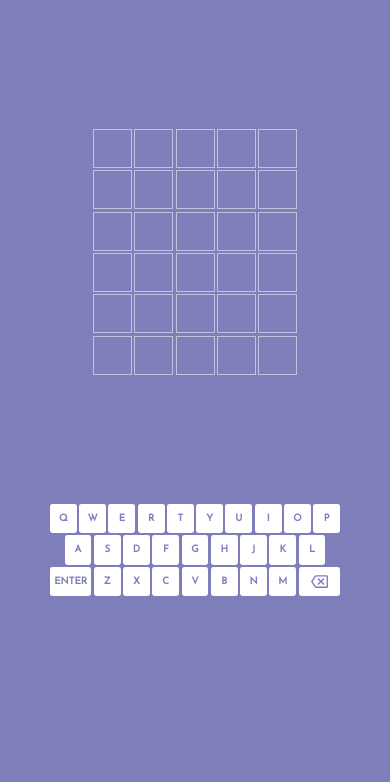
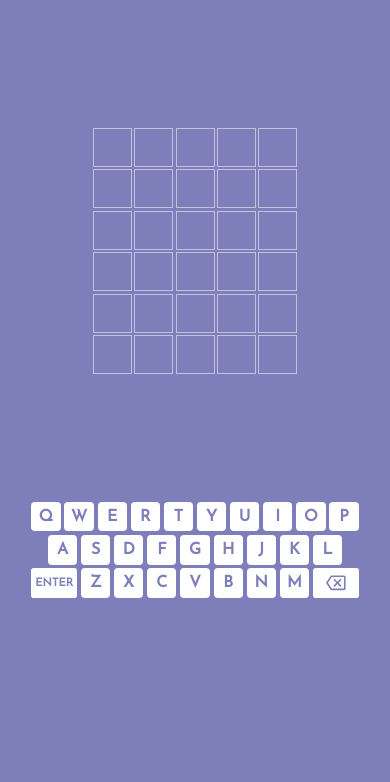
Before and after one commit to helloteacherkessia/wordle-tkl, a plain HTML site: page index.html in a window 390 px wide. Shown: the top 782 px of the page. Drawn offline with Linux system fonts and the light colour scheme.

Commit message:
Improving cellphone css

```diff
--- a/script.js
+++ b/script.js
@@ -179,7 +179,7 @@ function shareResults() {
   console.log({
     title: `Wordle TKL`,
     text: `Wordle TKL |  Day ${day} | \n\n${guessEmoji.map(line => line.join('')).join('\n')}\n\n`,
-    url: window.location.origin,
+    url: window.location.href,
   });
 
   navigator.share({
--- a/styles.css
+++ b/styles.css
@@ -23,14 +23,14 @@ body {
 
 .keyboard {
   display: grid;
-  grid-template-columns: repeat(20, minmax(auto, 1.25em));
+  grid-template-columns: repeat(20, minmax(auto, 1.3em));
   grid-auto-rows: 3em;
-  gap: .25em;
+  gap: .4em;
   justify-content: center;
 }
 
 .key {
-  font-size: inherit;
+  font-size: 1rem;
   grid-column: span 2;
   border: none;
   padding: 0;
@@ -49,6 +49,7 @@ body {
 
 .key.large {
   grid-column: span 3;
+  font-size: .7rem;
 }
 
 .key > svg {
@@ -89,7 +90,7 @@ body {
 }
 
 .tile {
-  font-size: 2em;
+  font-size: 2.5em;
   color: white;
   border: .05em solid hsla(0, 0%, 100%, 0.525);
   text-transform: uppercase;
```
